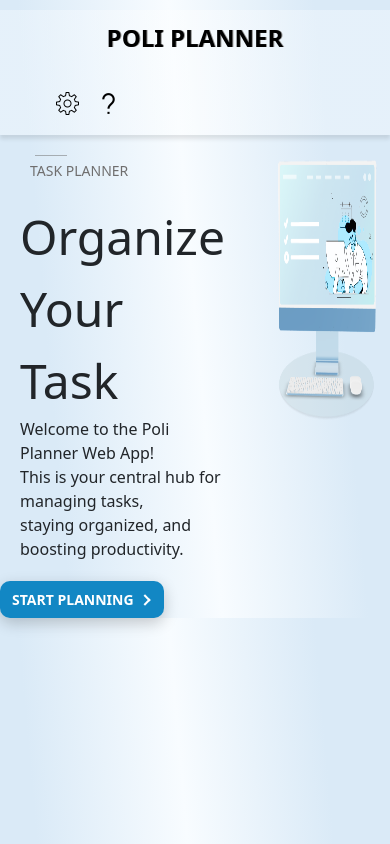
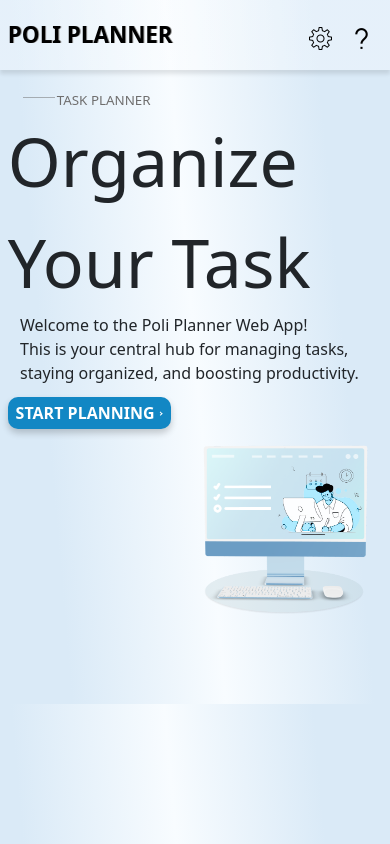
Before and after one commit to FaMaHo/To-Do-list, a PHP site: page /html/index.html in a window 390 px wide. Run offline with PHP 8.4, Linux system fonts and the light colour scheme.

Commit message:
Update style.css

```diff
--- a/css/style.css
+++ b/css/style.css
@@ -24,11 +24,17 @@
 }
 
 body {
-    padding-top: 10px;
+    padding-top: 70px;
+    padding-bottom: 80px;
     background: linear-gradient(85deg, var(--background-gradient-start) 16%, var(--background-gradient-middle) 50%, var(--background-gradient-end) 83%);
 }
 
 header {
+    position: fixed;
+    top: 0;
+    left: 0;
+    width: 100%;
+    z-index: 999;
     background: linear-gradient(85deg, var(--header-gradient-start) 16%, var(--header-gradient-middle) 50%, var(--header-gradient-end) 83%);
     box-shadow: var(--box-shadow);
     padding: 0;
@@ -36,20 +42,20 @@ header {
 
 .cntr {
     margin: 0 auto;
-    padding: 0 15px;
+    padding: 0 2vw;
 }
 
 .rw {
     display: flex;
     align-items: center;
     justify-items: space-between;
-    height: 80px;
+    height: 70px;
     width: 100%;
 }
 
 .logo {
     flex: 0 0 auto;
-    font-size: 24px;
+    font-size: calc(0.1vw + 22px);
     font-weight: bold;
     text-shadow: 1px 0 rgb(148, 148, 148);
 }
@@ -140,40 +121,23 @@ header {
     margin: 0 5px;
 }
 
-@media (max-width: 768px) {
-    .rw {
-        flex-direction: column;
-        height: auto;
-    }
-
-    .logo, .group, .icon-item {
-        width: 100%;
-        text-align: center;
-        padding-top: 10px;
-    }
-
-    .group {
-        margin-top: 10px;
-    }
-}
-
 .task-planner {
     display: flex;
     align-items: center;
-    margin: 50px 0 0 20px;
+    margin: 5vw 0 0 2vw;
 }
 
 #small_gray {
     color: var(--highlight-color);
-    font-size: var(--small-text-size);
+    font-size: calc(0.1vw + 13px);
     padding: 0;
-    margin: 0 0 0 10px;
+    margin: 0 0 0 0.5vw;
     text-align: center;
 }
 
 #big_text {
-    font-size: var(--large-text-size);
-    margin: 0 0 0 20px;
+    font-size: calc(1vw + 64px);
+    margin: 0 0 0 2vw;
 }
 
 .start-button {
@@ -181,17 +145,17 @@ header {
     border: 0;
     border-radius: 10px;
     color: var(--secondary-color);
-    padding: 5px 10px;
+    padding: 1vw 2vw;
     background: var(--primary-color);
     display: flex;
     transition: 0.3s background;
-    box-shadow: 0 5px 15px rgba(0, 0, 0, 0.2);
+    box-shadow: 0 1vw 2vw rgba(0, 0, 0, 0.2);
     animation: button-shimmer 2s infinite;
     transition: all 0.3s ease-in-out;
     align-items: center;
-    gap: 0.6em;
+    gap: 1vw;
     font-weight: bold;
-    margin: 50px 0 0 20px;
+    margin: 3vw 0 0 2vw;
 }
 
 .start-button .arrow-wrapper {
@@ -201,10 +165,10 @@ header {
 }
 
 .start-button .arrow {
-    margin-top: 1px;
-    width: var(--arrow-width);
+    margin-top: 0.1vw;
+    width: 1.2vw;
     background: var(--primary-color);
-    height: var(--arrow-stroke);
+    height: 0.2vw;
     position: relative;
     transition: 0.2s;
 }
@@ -214,12 +178,12 @@ header {
     box-sizing: border-box;
     position: absolute;
     border: solid var(--secondary-color);
-    border-width: 0 var(--arrow-stroke) var(--arrow-stroke) 0;
+    border-width: 0 0.2vw 0.2vw 0;
     display: inline-block;
-    top: -3px;
-    right: 3px;
+    top: -0.3vw;
+    right: 0.3vw;
     transition: 0.2s;
-    padding: 3px;
+    padding: 0.3vw;
     transform: rotate(-45deg);
 }
 
@@ -239,7 +203,7 @@ header {
 
 .main-img {
     float: right;
-    height: 500px;
+    height: 50vw;
 }
 
 .messageBox {
@@ -462,59 +426,6 @@ h2 {
     border: 2px solid var(--input-focus-border-color);
 }
 
-/* Media Queries for Responsive Design */
-@media (max-width: 768px) {
-    .rw {
-        flex-direction: column;
-        height: auto;
-    }
-
-    .logo, .navg, .icon {
-        width: 100%;
-        text-align: center;
-        padding-top: 10px;
-    }
-
-    .task-planner {
-        flex-direction: column;
-        align-items: flex-start;
-        margin: 20px;
-    }
-
-    .start-button {
-        margin: 20px 0 0 0;
-    }
-
-    .main-img {
-        height: 300px;
-        width: 100%;
-    }
-
-    .matrix {
-        flex-direction: column;
-    }
-
-    .quadrant {
-        width: 100%;
-        margin-bottom: 20px;
-    }
-}
-
-@media (max-width: 480px) {
-    #big_text {
-        font-size: 48px;
-    }
-
-    .start-button {
-        font-size: 14px;
-        padding: 8px 12px;
-    }
-
-    .icon img {
-        height: 20px;
-    }
-}
-
 .cardd {
     --box-background: rgb(255, 255, 255, 0.3);
     background-color: var(--box-background);
```
Also changed, not shown: other parts of css/style.css (+215 -28 lines). Lines whose indentation alone changed are shown as unchanged.
